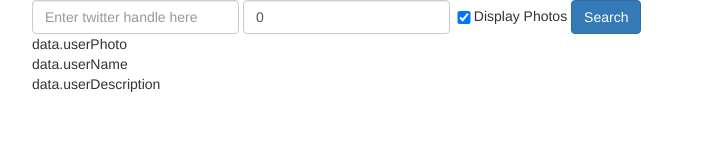
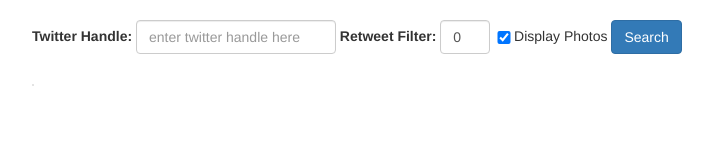
Before and after one commit to radelmann/twitterAPI, a website: page client/index.html in a window 1280 px wide. Shown: the whole page, without its empty margins (38-751 px from the left). Drawn offline with nearby package versions, Linux system fonts and the light colour scheme; some packages are replaced by stand-ins of ours.

Commit message:
css enhancements

```diff
--- a/client/app/tweets/tweets.html
+++ b/client/app/tweets/tweets.html
@@ -1,15 +1,17 @@
 <div class='container' ng-model='twitterAPI.tweets' >
   <div class="row">
 
-    <div class="col-xs-11">
+    <div class="col-xs-11 fixed">
 
       <form class="form-inline" name='tweetsForm' ng-submit="submitSearch()">
 
-        <input class="form-control" name='screenName' type="text"
+        <label>Twitter Handle:</label>
+        <input class="form-control" id='screenName' type="text"
         ng-model="data.screenName"
-        placeholder="Enter twitter handle here" required>
+        placeholder="enter twitter handle here" required>
 
-        <input class="form-control" name='retweetFilter' type="text"
+        <label>Retweet Filter:</label>
+        <input class="form-control" id='retweetFilter' type="text"
         ng-model="data.retweetFilter"
         placeholder="Enter twitter handle here" required>
 
@@ -21,20 +23,22 @@
       </form>
     </div>
 
-    <div class="col-xs-3">
-      <div>
-        <!-- <img src="{{ data.userPhoto }}"> -->
-        <span>data.userPhoto</span><br>
-        <span>data.userName</span><br>
-        <span>data.userDescription</span>
+    <div class="col-xs-4 user-info">
+      <div class="clearfix">
+        <img class="pull-left" src="{{ data.userPhoto }}">
+        <span><big><strong>{{data.userName}}</big></strong></span><br>
+        <span>{{data.userHandle}}</span>
       </div>
+      <small>{{data.userDescription}}</small>
     </div>
 
-    <div class="col-xs-7">
+    <div class="clearfix col-xs-7">
       <div class="tweets ">
         <div class="tweet" ng-repeat='tweet in data.tweets | filter:retweetFilterFn'>
           <span>{{ tweet.text }}</span><br>
-          <img src="{{ tweet.img }}">
+
+          <img src="{{ tweet.img }}" ng-hide="tweet.img === ''" />
+          <hr>
         </div>
       </div>
 
--- a/client/app/tweets/tweets.js
+++ b/client/app/tweets/tweets.js
@@ -6,6 +6,7 @@ angular.module('twitterAPI.tweets', [])
     $scope.data.userName = '';
     $scope.data.userDescription = '';
     $scope.data.userPhoto = '';
+    $scope.data.userHandle = '';
     $scope.data.screenName = '';
     $scope.data.retweetFilter = 0;
     $scope.data.displayPhotos = true;
@@ -19,11 +20,14 @@ angular.module('twitterAPI.tweets', [])
           for (var i = 0; i < data.length; i++) {
             if (data[i].entities.media) {
               data[i].img = data[i].entities.media[0].media_url;
+            } else {
+              data[i].img = "";
             }
           }
         }
 
         $scope.data.userName = data[0].user.name;
+        $scope.data.userHandle = '@' + data[0].user.screen_name;
         $scope.data.userPhoto = data[0].user.profile_image_url;
         $scope.data.userDescription = data[0].user.description;
 
--- a/client/css/styles.css
+++ b/client/css/styles.css
@@ -1,13 +1,21 @@
+body {
+  margin-top: 20px;
+}
+
+form {
+  margin-bottom: 20px;
+}
+
 .tweet {
-  width:450px;
+  width:100%;
 }
 
 .tweet img {
-  width:450px;
+  width:100%;
 }
 
 input {
-  width:200px;
+  /*width:20%;*/
 }
 
 .checkbox {
@@ -16,5 +24,27 @@ input {
 }
 
 .form-control {
+  /*width:33%;*/
+}
+
+small {
+  /*white-space: nowrap;*/
+}
+
+.user-info {
+  margin-top: 10px;
+}
+
+.user-info img {
+  margin-right: 5px;
+  border: thin solid lightgray;
+  border-radius: 5px;
+}
+
+#screenName {
   width:200px;
 }
+
+#retweetFilter {
+  width:50px;
+}
```
